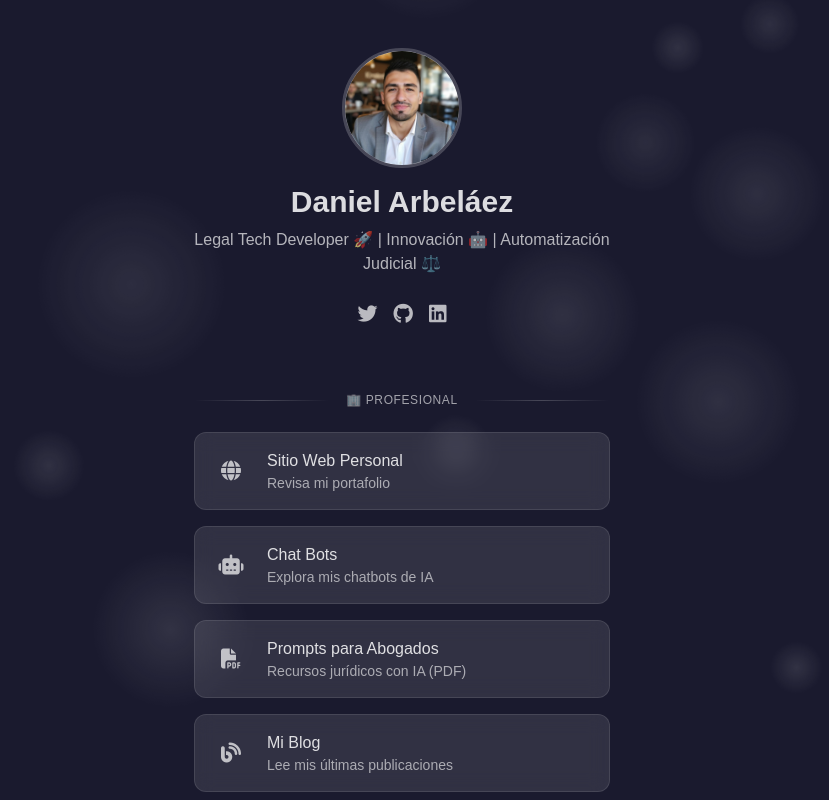
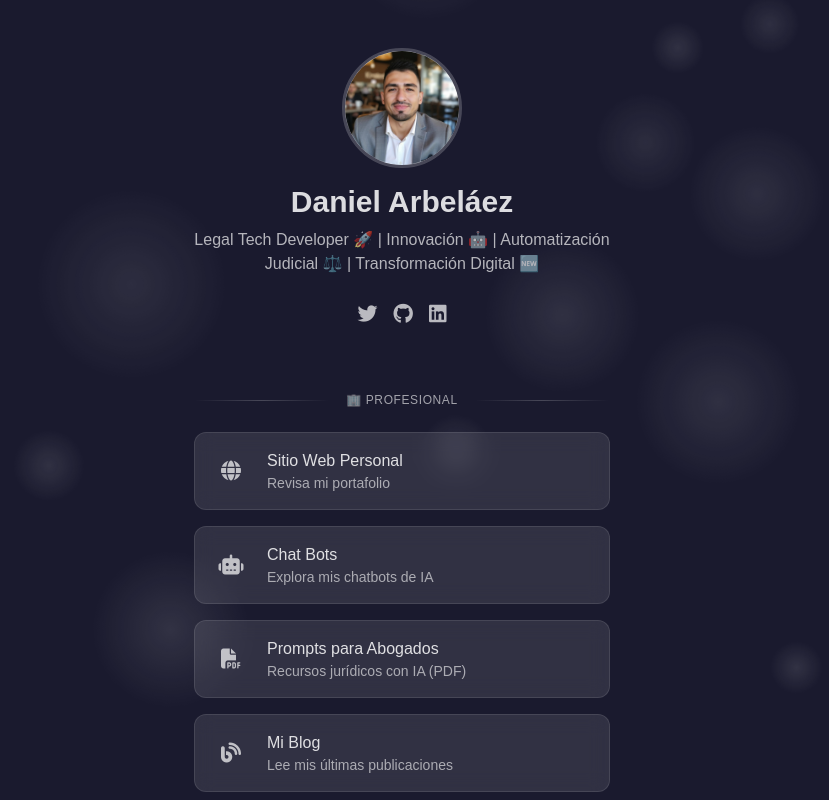
Before and after one commit to HammerDev99/links-sprintjudicial, a plain HTML site: page index.html in a window 1280 px wide. Shown: the top 800 px of the page, without its empty margins (238-1067 px from the left). Drawn offline with nearby package versions, Linux system fonts and the light colour scheme.

Commit message:
Actualiza titular

```diff
--- a/index.html
+++ b/index.html
@@ -30,7 +30,7 @@
     <h1 class="text-3xl font-bold mb-2 text-center" style="color: var(--text-color)">
       Daniel Arbeláez
     </h1>
-    <p class="text-center opacity-80 mb-6">Legal Tech Developer 🚀 | Innovación 🤖 | Automatización Judicial ⚖️ </p>
+    <p class="text-center opacity-80 mb-6">Legal Tech Developer 🚀 | Innovación 🤖 | Automatización Judicial ⚖️ | Transformación Digital 🆕 </p>
 
     <div class="flex flex-wrap justify-center gap-4 mb-8 social-icons">
 
```
